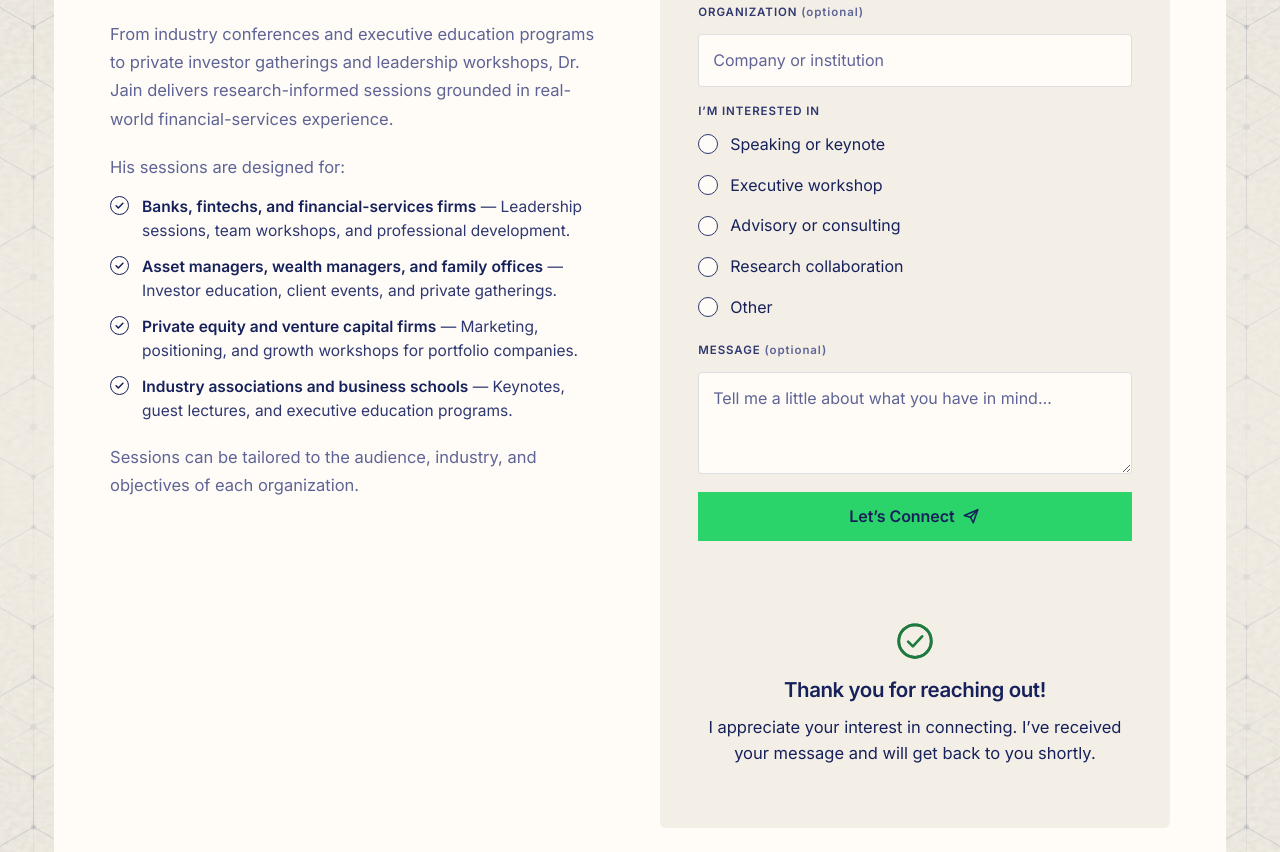
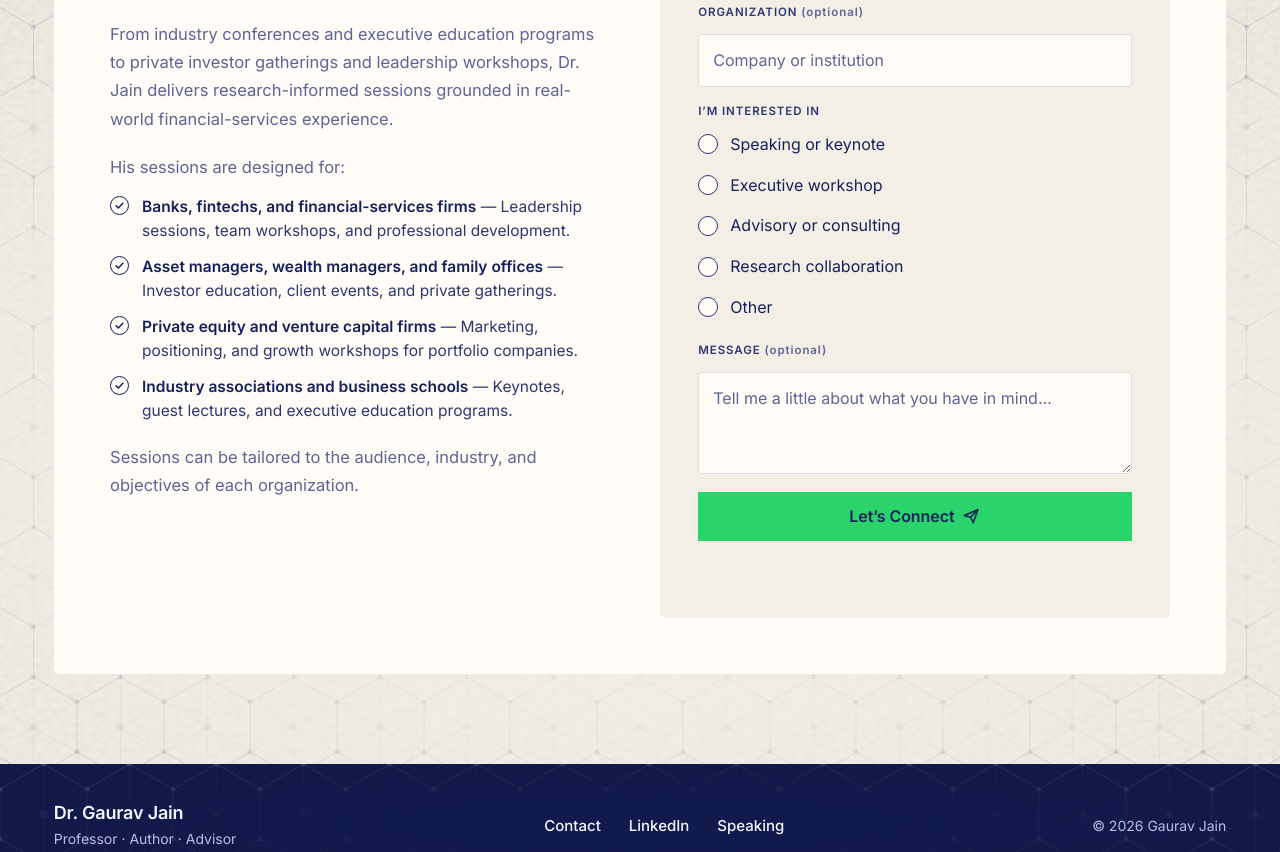
Before and after one commit to TwoZdo/gaurav-jain-site, a plain HTML site: page index.html in a window 1280 px wide. Shown: the part 6373-7225 px from the top of the page. Drawn offline with Linux system fonts and the light colour scheme; a web font is replaced by a local one.

Commit message:
Fix thank-you card showing before the form is sent
.form-done set display:grid, which overrode the hidden attribute, so the
card was visible under the form at all times. A [hidden] rule keeps it
hidden until a successful send reveals it. Asset version bumped to 2022.

Co-Authored-By: Claude Opus 5.5 <noreply@anthropic.com>

```diff
--- a/index.html
+++ b/index.html
@@ -46,7 +46,7 @@
   <link rel="preconnect" href="https://fonts.googleapis.com">
   <link rel="preconnect" href="https://fonts.gstatic.com" crossorigin>
   <link href="https://fonts.googleapis.com/css2?family=Mrs+Saint+Delafield&family=Inter:opsz,wght@14..32,300..800&display=swap" rel="stylesheet">
-  <link rel="stylesheet" href="styles.css?v=2021">
+  <link rel="stylesheet" href="styles.css?v=2022">
 </head>
 <body>
   <a class="skip" href="#main">Skip to content</a>
@@ -370,6 +370,6 @@
     </div>
   </footer>
 
-  <script src="site.js?v=2021" defer></script>
+  <script src="site.js?v=2022" defer></script>
 </body>
 </html>
--- a/styles.css
+++ b/styles.css
@@ -615,6 +615,7 @@ body { --hb: var(--paper); --hex: var(--hex-light); }
 .form.is-done { align-content: center; }
 .form.is-done > :not(.form-done) { display: none; }
 .form-done { display: grid; justify-items: center; gap: 12px; text-align: center; padding: clamp(8px, 2vw, 24px) 0; outline: none; }
+.form-done[hidden] { display: none; }   /* the display above would otherwise override the hidden attribute and show the card before any send */
 .form-done-ic { width: 40px; height: 40px; fill: none; stroke: var(--green-ink); stroke-width: 2.2; stroke-linecap: round; stroke-linejoin: round; margin-bottom: 4px; }
 .form-done-h { font: 600 clamp(1.25rem, 1.6vw, 1.5rem)/1.25 var(--sans); letter-spacing: -.02em; color: var(--ink); }
 .form-done-p { max-width: 34em; font-size: 16.5px; line-height: 1.55; color: var(--ink); }
```
